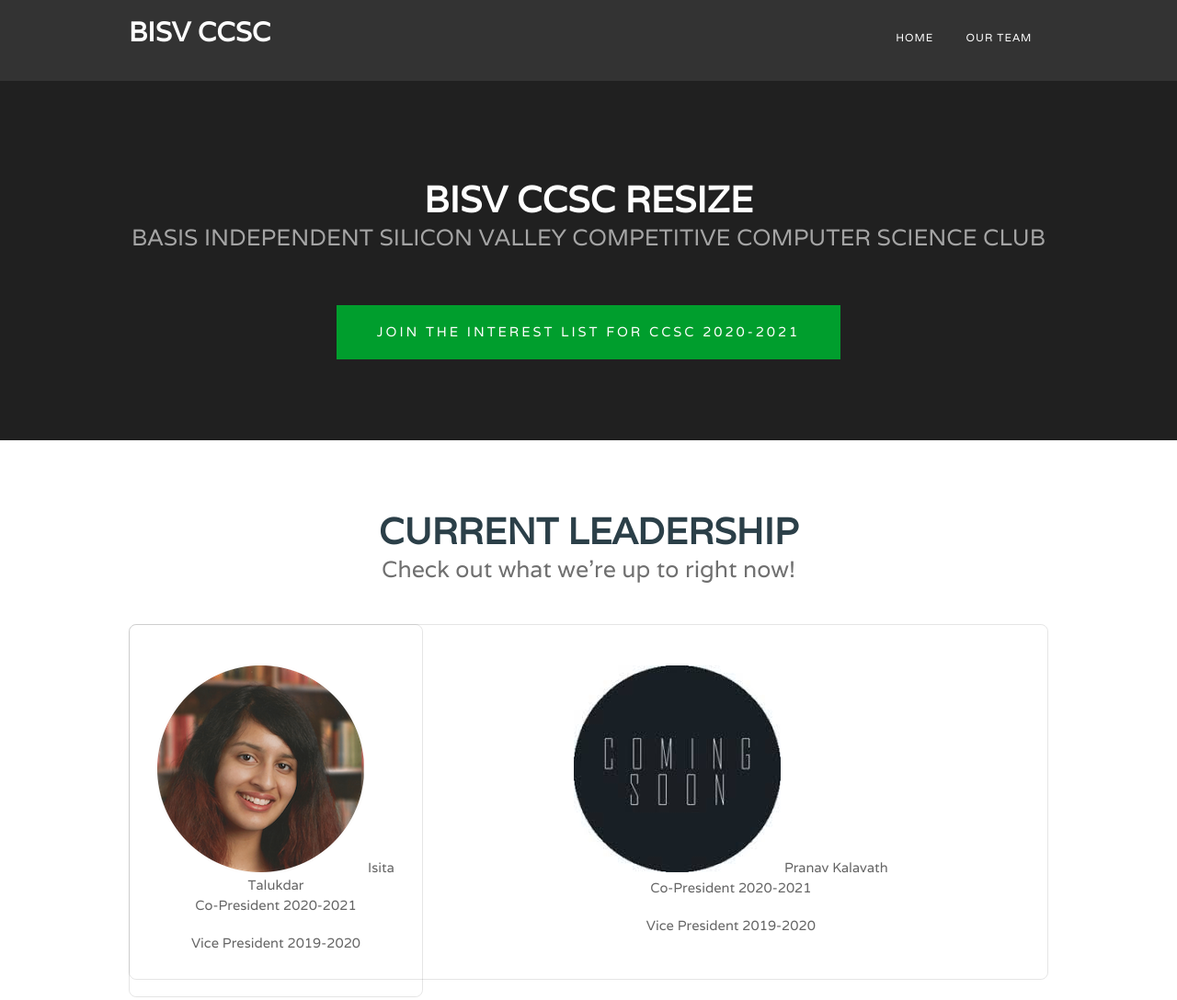
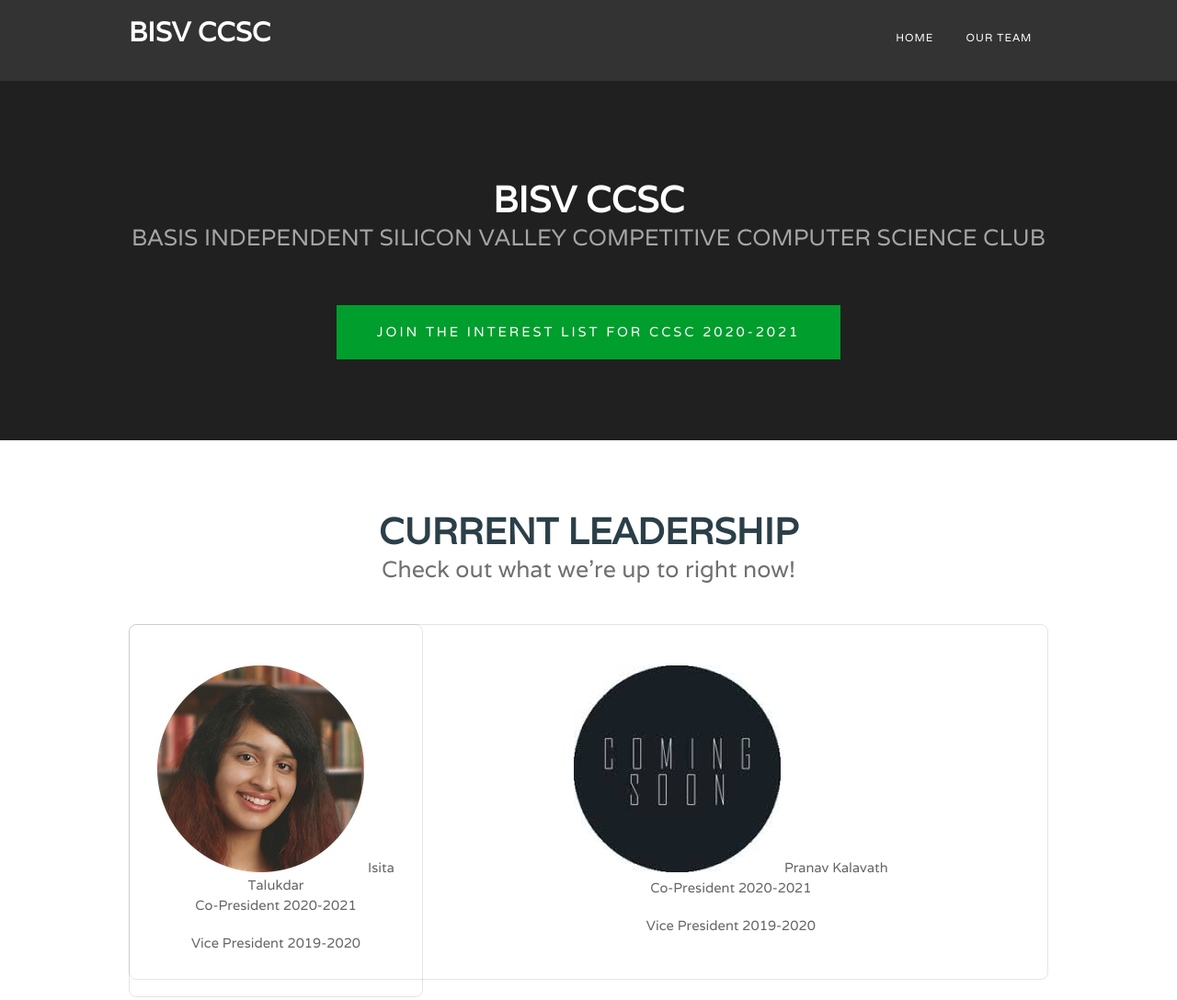
Before and after one commit to bisvccsc/bisvccsc.github.io, a website: page team.html in a window 1280 px wide. Shown: the top 1088 px of the page at 92% size. Drawn offline with Linux system fonts and the light colour scheme.

Commit message:
Update team.html

```diff
--- a/team.html
+++ b/team.html
@@ -39,7 +39,7 @@ Released   : 20140309
   <div id="banner">
     <div class="container">
       <div class="title">
-        <h2>BISV CCSC Resize</h2>
+        <h2>BISV CCSC</h2>
         <span class="byline">BASIS Independent Silicon Valley Competitive Computer Science Club</span> </div>
       <ul class="actions">
         <li><a href="https://forms.gle/hBY7f8zYuVZgjiNq9" class="button">Join the Interest List for CCSC 2020-2021</a></li>
```
